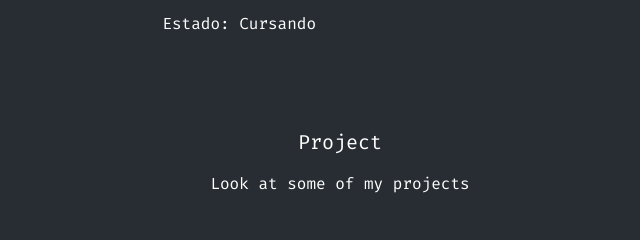
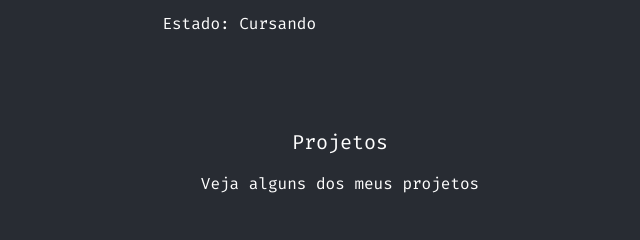
Before and after one commit to ricardosousabr/ricardosousabr.github.io, a Next.js app: page / in a window 1280 px wide. Shown: the part 1580-1820 px from the top of the page, without its empty margins (300-940 px from the left). Built offline with nearby package versions, Linux system fonts and the light colour scheme; a web font is replaced by a local one.

Commit message:
refactor: change language

```diff
--- a/src/locales/index.ts
+++ b/src/locales/index.ts
@@ -80,8 +80,8 @@ const locale = {
       state: "Estado: Cursando",
     },
     project: {
-      title: "Project",
-      subtitle: "Look at some of my projects",
+      title: "Projetos",
+      subtitle: "Veja alguns dos meus projetos",
       projectsCreated: [
         {
           name: "Login page next",
```
